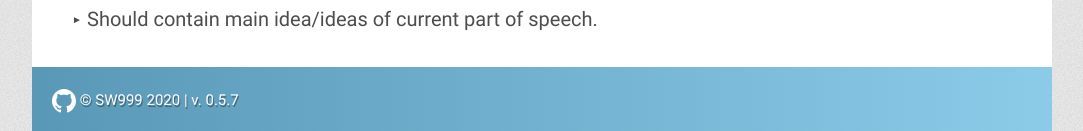
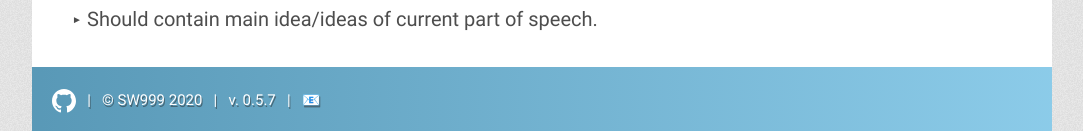
Before and after one commit to SW999/speech-cards, a React (Vite) app: page /speech-cards/ in a window 1280 px wide. Shown: the part 1520-1651 px from the top of the page, without its empty margins (98-1181 px from the left). Built offline with nearby package versions, Linux system fonts and the light colour scheme.

Commit message:
Add mailto link to the footer

```diff
--- a/src/components/footer/Footer.tsx
+++ b/src/components/footer/Footer.tsx
@@ -11,7 +11,20 @@ export const Footer: FunctionComponent = () => (
       title="Github page"
     >
       <img src={github} alt="github" width="24" height="24" />
-    </a>{' '}
-    © SW999 2020 | {`v. ${packageJson.version}`}
+    </a>
+    &nbsp;&nbsp;&nbsp;|&nbsp;&nbsp;&nbsp;© SW999
+    2020&nbsp;&nbsp;&nbsp;|&nbsp;&nbsp;&nbsp;
+    {`v. ${packageJson.version}`}
+    &nbsp;&nbsp;&nbsp;|&nbsp;&nbsp;&nbsp;
+    <a
+      href="mailto:swarog2002@mail.ru?subject=Speech%20cards"
+      target="_blank"
+      rel="noopener noreferrer"
+      title="Email me"
+    >
+      <span role="img" aria-label="email me">
+        📧
+      </span>
+    </a>
   </div>
 );
--- a/src/scss/components/_footer.scss
+++ b/src/scss/components/_footer.scss
@@ -20,4 +20,9 @@
     bottom: 0;
     max-width: 102rem;
   }
+
+  a {
+    color: $white;
+    text-decoration: none;
+  }
 }
```
Also changed, not shown: 1 other file (tests, documents, lock files or other folders).
